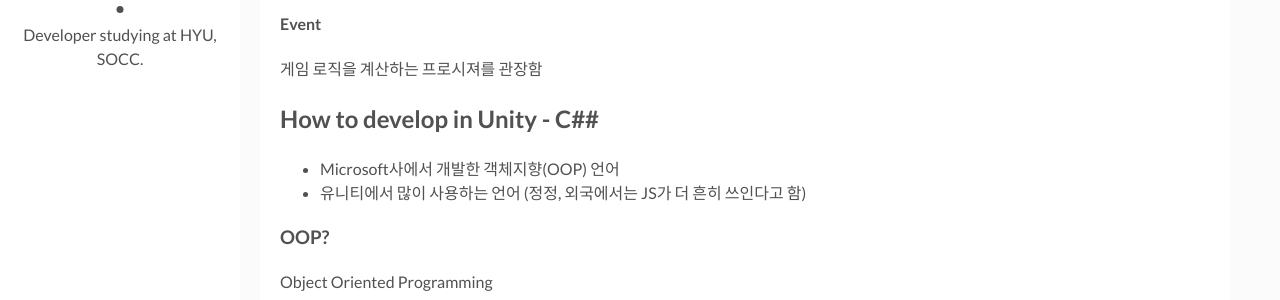
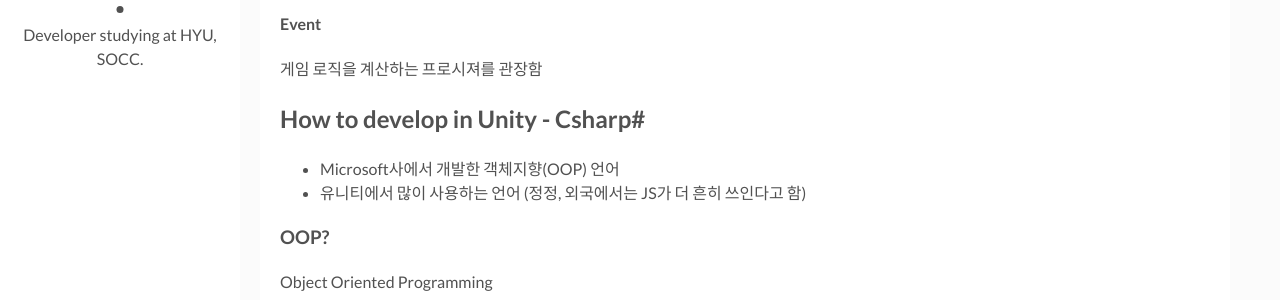
Before and after one commit to smilu97/smilu97.github.io, a Jekyll site: the page built from _posts/2018-05-20-OOPARTS-5주차-강의.md, in a window 1280 px wide and 900 px high, scrolled down 600 px. Shown: the part 156-456 px from the top of the window. Built offline with Jekyll 4.4.1, drawn with Linux system fonts in a browser that asks for light colours.

Commit message:
replace # to sharp

```diff
--- a/_posts/2018-05-20-OOPARTS-5주차-강의.md
+++ b/_posts/2018-05-20-OOPARTS-5주차-강의.md
@@ -42,7 +42,7 @@ AI Object가 목적지까지 연속적으로 자연스럽게 이동할 수 있
 
 
 
-## How to develop in Unity - C##
+## How to develop in Unity - Csharp#
 
 * Microsoft사에서 개발한 객체지향(OOP) 언어
 * 유니티에서 많이 사용하는 언어 (정정, 외국에서는 JS가 더 흔히 쓰인다고 함)
```
